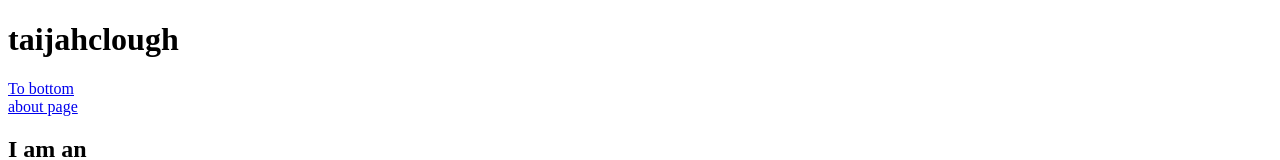
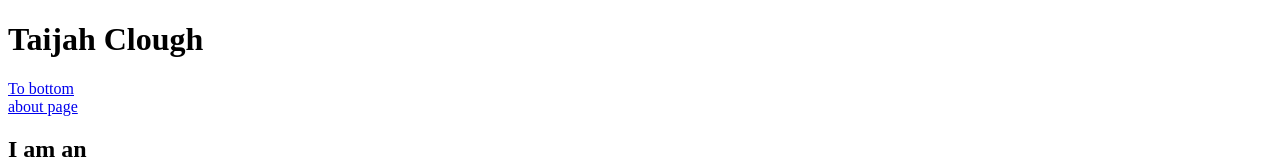
Before and after one commit to taijah-code/TaijahClough, a plain HTML site: page index.html in a window 1280 px wide. Shown: the top 160 px of the page. Drawn offline with Linux system fonts and the light colour scheme.

Commit message:
Update index.html

```diff
--- a/index.html
+++ b/index.html
@@ -7,7 +7,7 @@
 <body>
     <!--hello this is my website title-->
     <header>
-        <h1>taijahclough</h1>
+        <h1>Taijah Clough</h1>
         <a href="#footer">To bottom</a>
         <nav>
             <a href="pages\about.html">about page</a>
```
